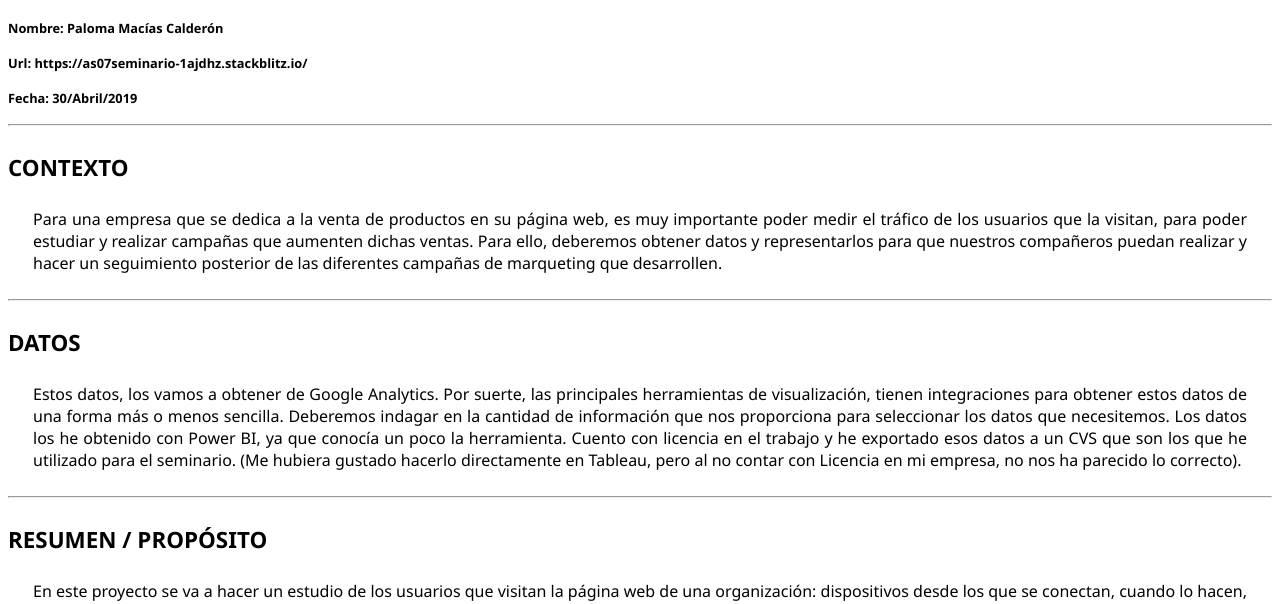
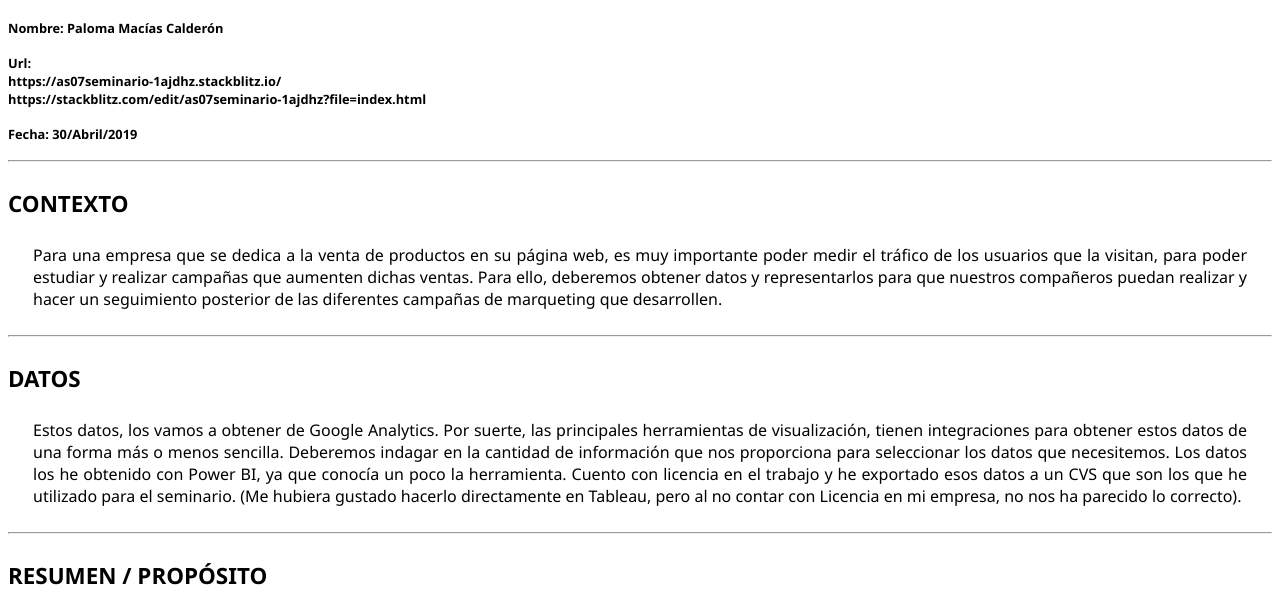
Before and after one commit to PMaciasViu/as07seminario-macias-paloma, a website: page index.html in a window 1280 px wide. Shown: the part 164-768 px from the top of the page. Drawn offline with Linux system fonts and the light colour scheme.

Commit message:
1 file modified

```diff
--- a/index.html
+++ b/index.html
@@ -60,9 +60,12 @@
 <body>
     <h1 class="main-title">Visitantes de nuestra WEB</h1>
     <h4 class="main-autor">Nombre: Paloma Macías Calderón</h4>
-    <h4 class="main-url">Url:
+    <h4 class="main-url">Url: <br>
       <a ref="https://as07seminario-1ajdhz.stackblitz.io/">
-      https://as07seminario-1ajdhz.stackblitz.io/</a>
+      https://as07seminario-1ajdhz.stackblitz.io/</a><br>
+      <a ref="https://stackblitz.com/edit/as07seminario-1ajdhz?file=index.html">
+      https://stackblitz.com/edit/as07seminario-1ajdhz?file=index.html</a>
+
     </h4>
     <h4 class="main-fecha">Fecha: 30/Abril/2019</h4>
     <hr>
```
